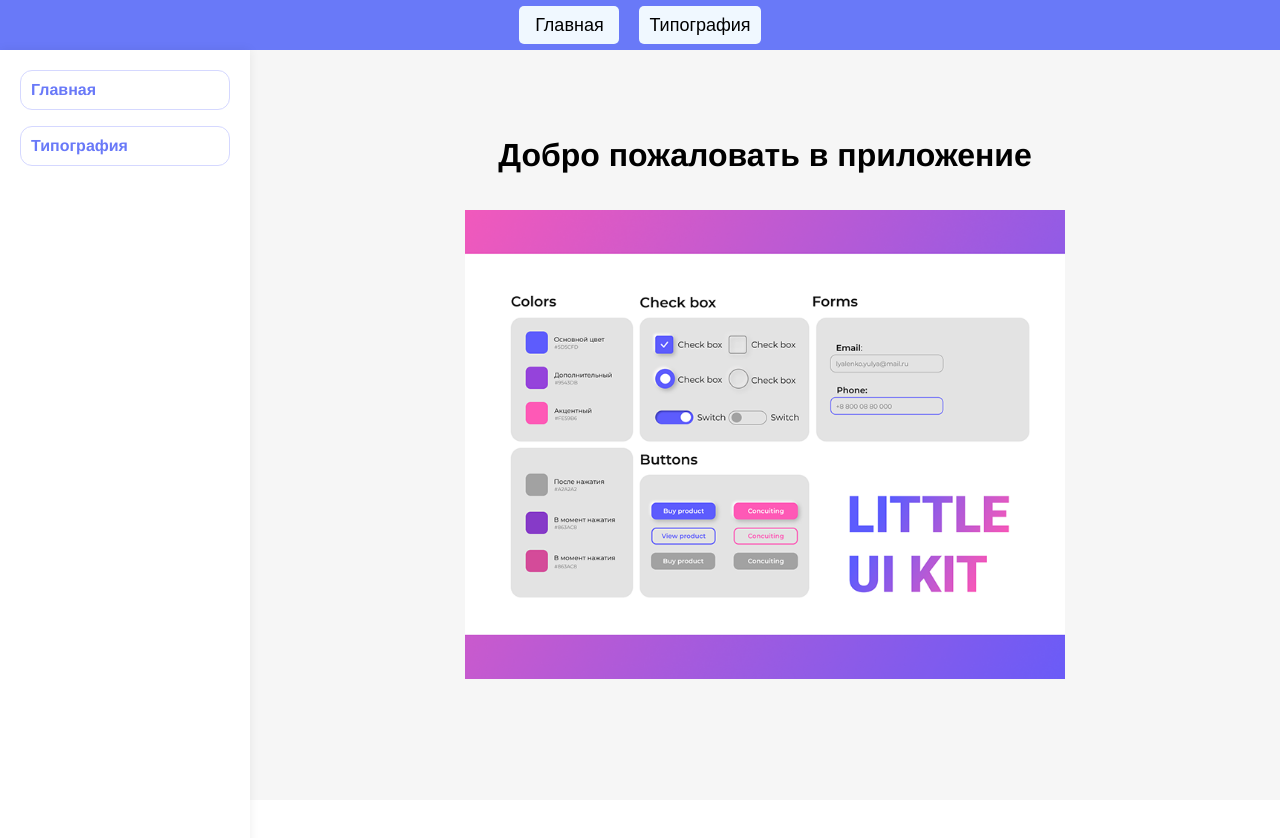
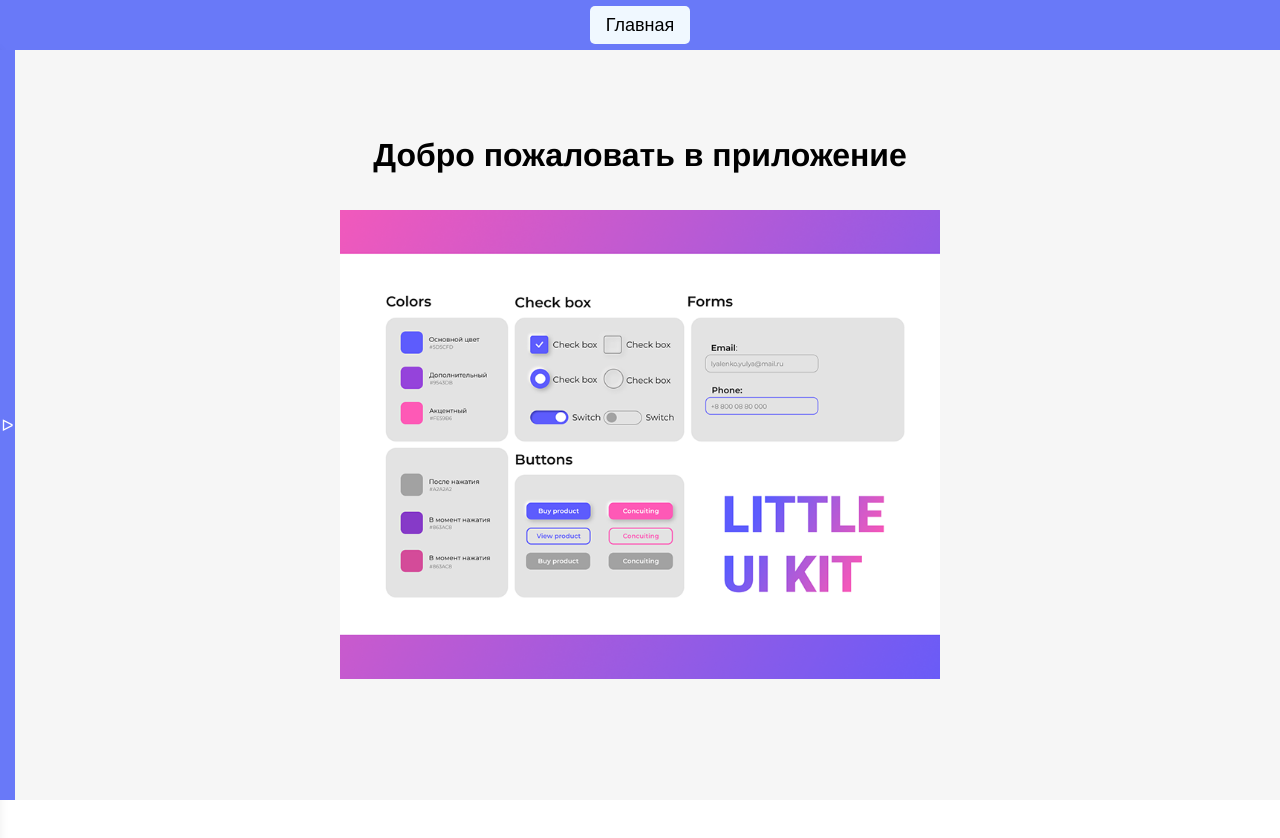
Before and after one commit to Crash2022/Vue-Design, a Vue app: page / in a window 1280 px wide. Shown: the top 838 px of the page. Built offline with nearby package versions, Linux system fonts and the light colour scheme.

Commit message:
add: sidebar open-close

```diff
--- a/src/App.vue
+++ b/src/App.vue
@@ -1,16 +1,27 @@
 <template>
+    <div class="sidebar-toggle"
+         @click="toggleMenu"
+    >
+        &#5125;
+    </div>
     <navbar-layout/>
-    <sidebar-layout/>
+    <sidebar-layout :isOpenSidebar="isOpenMenu"/>
     <div class="container">
-        <div class="content">
+        <div :class="['content', {content_full: !isOpenMenu}]">
             <router-view></router-view>
         </div>
     </div>
 </template>
 
 <script lang="ts" setup>
+import {ref} from 'vue'
 import NavbarLayout from "@/components/Layouts/NavbarLayout.vue"
 import SidebarLayout from "@/components/Layouts/SidebarLayout.vue"
+
+const isOpenMenu = ref(false)
+const toggleMenu = () => {
+    isOpenMenu.value = !isOpenMenu.value
+}
 
 // экспорт без setup
 // export default {
@@ -23,4 +34,20 @@ import SidebarLayout from "@/components/Layouts/SidebarLayout.vue"
 
 <style lang="scss">
 @import "shared/styles/global";
+
+.sidebar-toggle {
+    position: fixed;
+    left: 0;
+    top: 50px;
+    z-index: 1;
+    width: 15px;
+    //height: 100%;
+    height: calc(100vh - var(--navbar-height));
+    background: var(--primary);
+    cursor: pointer;
+    color: #fff;
+    display: flex;
+    align-items: center;
+    justify-content: center;
+}
 </style>
--- a/src/components/Layouts/NavbarLayout.vue
+++ b/src/components/Layouts/NavbarLayout.vue
@@ -3,9 +3,6 @@
         <nav class="navbar_links">
             <div class="movies_button">
                 <custom-button @click="$router.push('/')">Главная</custom-button>
-            </div>
-            <div class="movies_button">
-                <custom-button @click="$router.push('/typography')">Типография</custom-button>
             </div>
 <!--            <div>-->
 <!--                <router-link to="/about">Обо мне</router-link>-->
--- a/src/components/Layouts/SidebarLayout.vue
+++ b/src/components/Layouts/SidebarLayout.vue
@@ -1,5 +1,5 @@
 <template>
-    <div class="sidebar">
+    <div :class="['sidebar', {sidebar_isOpen: isOpenSidebar}]">
         <router-link class="sidebar__link"
                      v-for="link in links"
                      :key="link.name"
@@ -12,6 +12,13 @@
 
 <script setup>
 import {ref} from 'vue'
+
+const props = defineProps({
+    isOpenSidebar: {
+        type: Boolean,
+        required: true
+    },
+})
 
 const links = ref([
     {name: 'Главная', href: '/'},
@@ -32,19 +39,19 @@ const links = ref([
     position: fixed;
     left: 0;
     top: 50px;
-    width: 250px;
+    width: 265px; // 250
     height: 100%;
     background: #fff;
-    padding: 20px;
+    padding: 20px 20px 0 35px;
     box-shadow: 0 0 10px rgba(0, 0, 0, 0.07);
     transition: 0.2s;
-    //transform: translateX(-250px);
-    transform: translateX(0px);
+    transform: translateX(-265px); // 250
+    //transform: translateX(0px);
 
-    //&_isopen {
-    //    transform: translateX(0px);
-    //}
-    //
+    &_isOpen {
+        transform: translateX(0px);
+    }
+
     &__link {
         display: block;
         border-radius: 12px;
--- a/src/shared/styles/global.scss
+++ b/src/shared/styles/global.scss
@@ -42,7 +42,7 @@ a {
     flex-direction: column;
     align-items: center;
     width: 100%;
-    height: calc(100vh - 50px);
+    height: calc(100vh - var(--navbar-height));
     //margin: 0 auto;
     background-color: #f6f6f6;
 
@@ -64,22 +64,7 @@ a {
         }
     }
 
-    //.sidebar_toggle {
-    //    position: fixed;
-    //    left: 0;
-    //    width: 15px;
-    //    background: var(--primary);
-    //    height: 100%;
-    //    top: 62px;
-    //    z-index: 1;
-    //    cursor: pointer;
-    //    color: #fff;
-    //    display: flex;
-    //    align-items: center;
-    //    justify-content: center;
-    //}
-
-    //@media screen and (max-width: 1023px) {
+    //@media(max-width: 1023px) {
     //    .content {
     //        margin-left: 0;
     //    }
```
